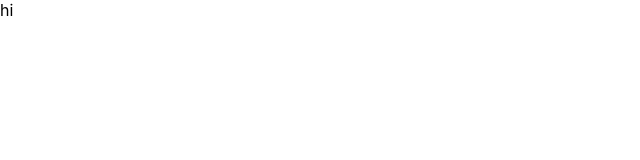
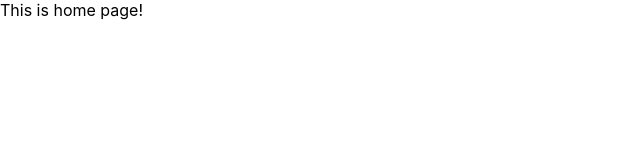
Before and after one commit to ViktorMalinov/box-office, a React (Create React App) app: page / in a window 1280 px wide. Shown: the top 160 px of the page, without its empty margins (0-640 px from the left). Built offline with nearby package versions, Linux system fonts and the light colour scheme.

Commit message:
add react router

```diff
--- a/package.json
+++ b/package.json
@@ -8,6 +8,8 @@
     "@testing-library/user-event": "^12.8.3",
     "react": "^17.0.2",
     "react-dom": "^17.0.2",
+    "react-router": "^6.2.2",
+    "react-router-dom": "^6.2.2",
     "react-scripts": "5.0.0",
     "web-vitals": "^0.2.4",
     "workbox-background-sync": "^5.1.4",
--- a/src/App.js
+++ b/src/App.js
@@ -1,7 +1,14 @@
 import React from 'react';
+import { Routes, Route } from 'react-router-dom';
 
 function App() {
-  return <div>hi</div>;
+  return (
+    <Routes>
+      <Route exact path="/" element="This is home page!" />
+      <Route exact path="/starred" element="This is starred!" />
+      <Route path="*" element="This is 404 page" />
+    </Routes>
+  );
 }
 
 export default App;
--- a/src/index.js
+++ b/src/index.js
@@ -1,5 +1,6 @@
 import React from 'react';
 import ReactDOM from 'react-dom';
+import { BrowserRouter } from 'react-router-dom';
 import './index.css';
 import App from './App';
 import * as serviceWorkerRegistration from './serviceWorkerRegistration';
@@ -7,8 +8,9 @@ import reportWebVitals from './reportWebVitals';
 
 ReactDOM.render(
   //  <React.StrictMode>
-
-  <App />,
+  <BrowserRouter>
+    <App />
+  </BrowserRouter>,
   //  </React.StrictMode>,
 
   document.getElementById('root')
```
Also changed, not shown: 1 other file (tests, documents, lock files or other folders).
